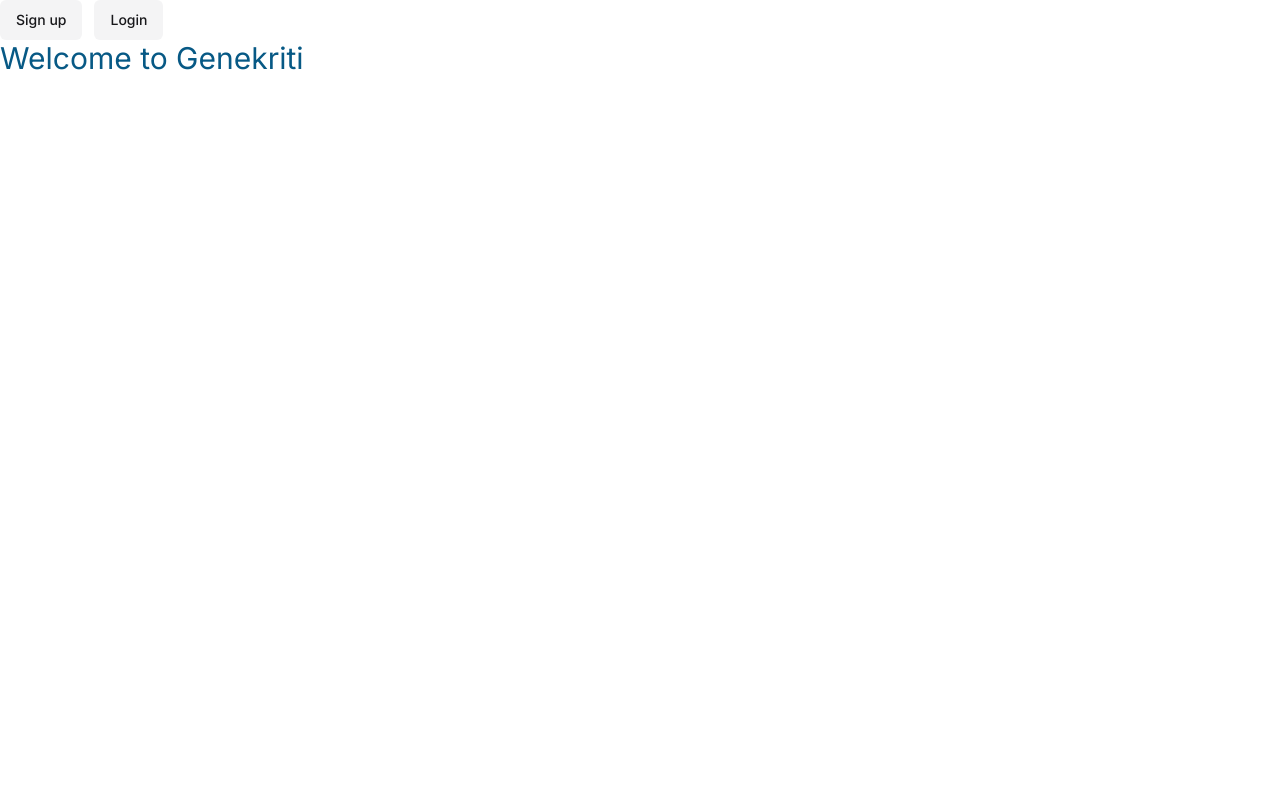
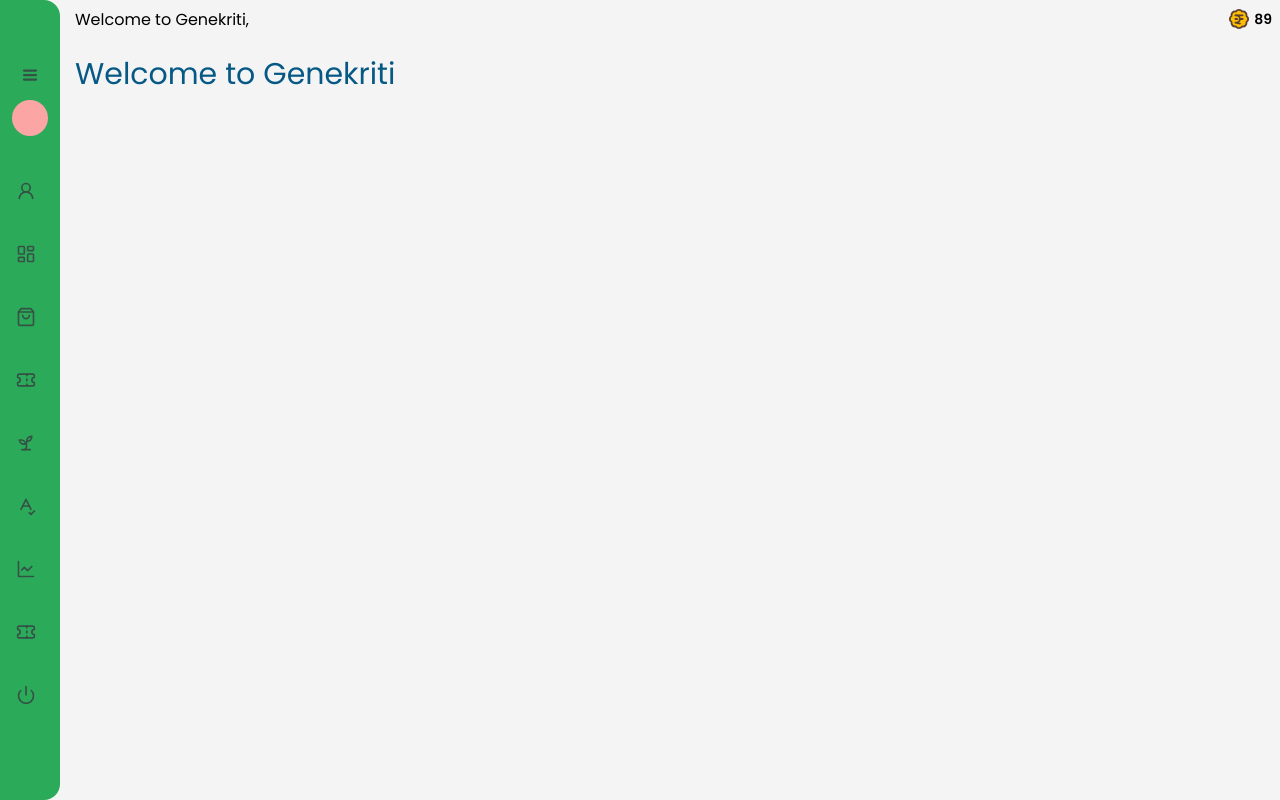
Before and after one commit to team-bhoomi/genekriti-web, a Next.js app: page / in a window 1280 px wide. Built offline with nearby package versions, Linux system fonts and the light colour scheme; no server answers.

Commit message:
updated app layout

```diff
--- a/app/layout.tsx
+++ b/app/layout.tsx
@@ -1,32 +1,28 @@
 import type { Metadata } from "next";
-import { Inter as FontSans } from "next/font/google"
+import { Poppins } from "next/font/google";
 import "./globals.css";
-import { cn } from "@/lib/utils";
-import { Navbar } from "@/components/custom/navbar";
+import { LayoutSetter } from "@/components/layouts/layout-setter";
 
-const fontSans = FontSans({
+const poppins = Poppins({
     subsets: ["latin"],
-  variable: "--font-sans",
-})
+    weight: ["100", "200", "300", "400", "500", "600", "700", "800", "900"],
+});
 
 export const metadata: Metadata = {
-  title: "Create Next App",
+    title: "Genekriti",
     description: "Generated by create next app",
 };
 
 export default function RootLayout({
     children,
-}: Readonly<{
+}: {
     children: React.ReactNode;
-}>) {
+}) {
     return (
         <html lang="en">
-      <body className={cn(
-        "min-h-screen bg-background font-sans antialiased",
-        fontSans.variable
-      )}>
-        <Navbar />
-        {children}</body>
+            <body className={poppins.className}>
+                <LayoutSetter>{children}</LayoutSetter>
+            </body>
         </html>
     );
 }
```
Lines whose indentation alone changed are shown as unchanged.
